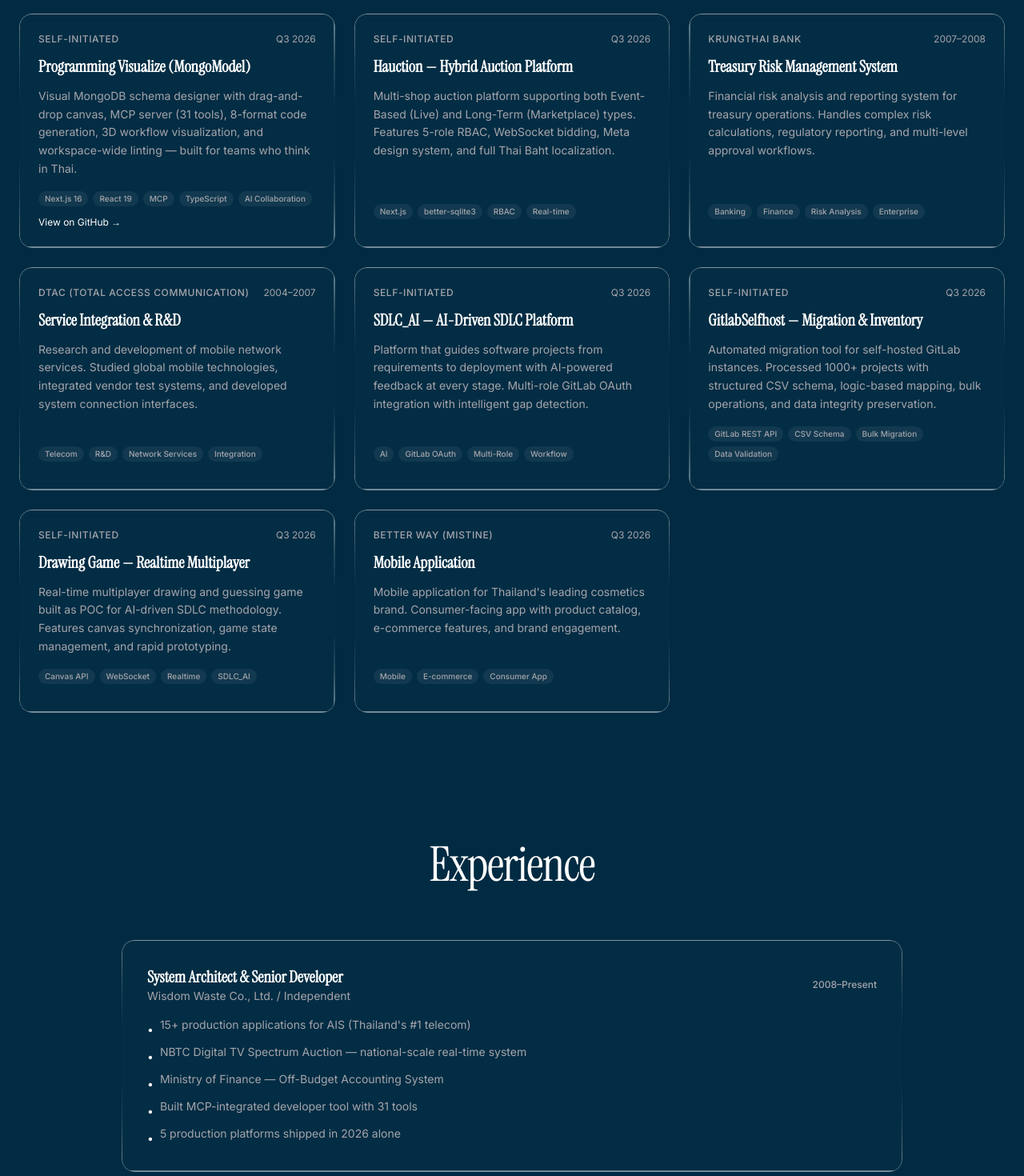
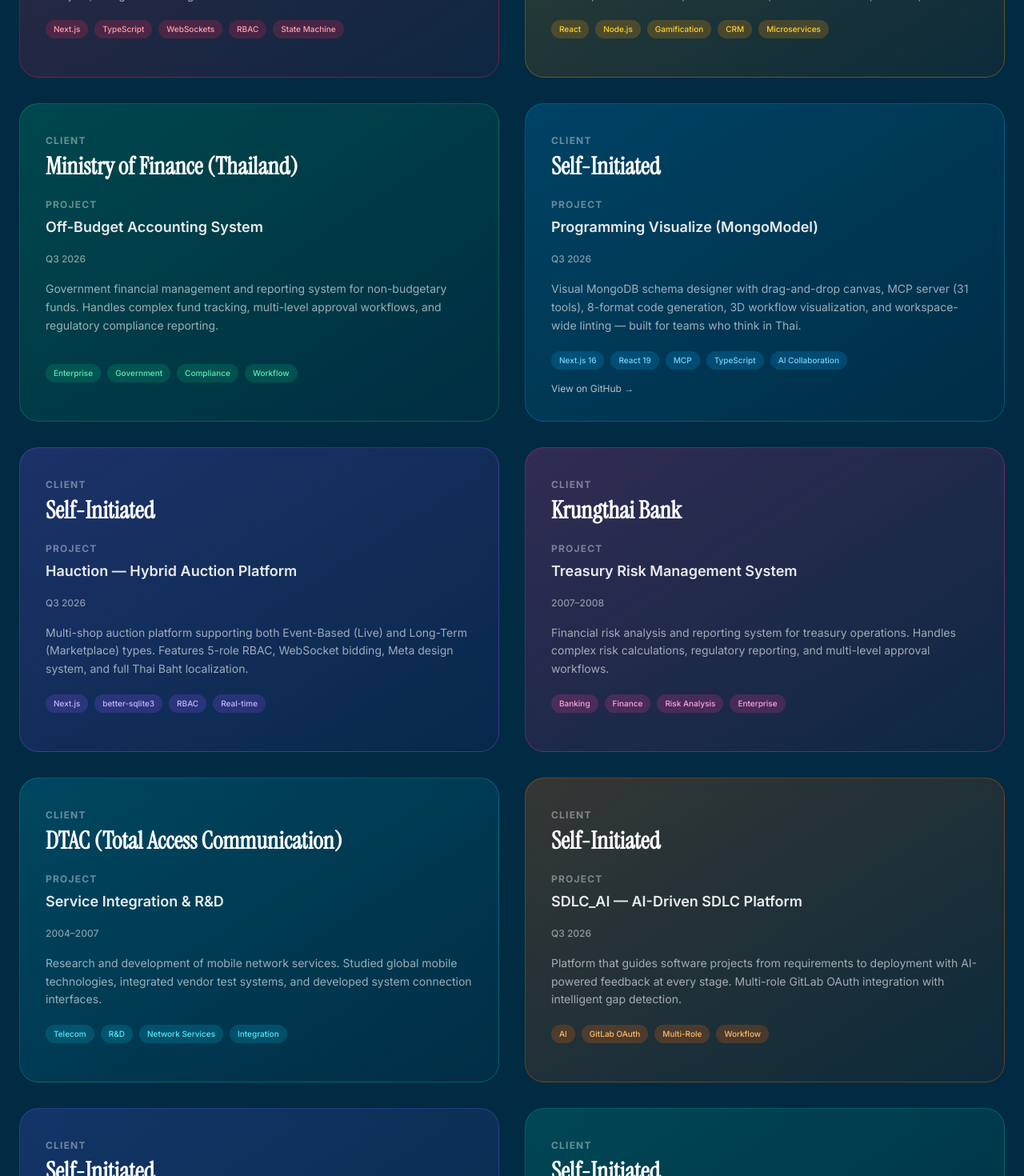
Before and after one commit to irq5/thanet-profile-, a React (Vite) app: page / in a window 1280 px wide. Shown: the part 1280-2750 px from the top of the page at 80% size. Built offline with nearby package versions, Linux system fonts and the light colour scheme.

Commit message:
feat: redesign with colored gradient cards, client names as section headers, beautiful glassmorphism

```diff
--- a/src/App.tsx
+++ b/src/App.tsx
@@ -1,4 +1,35 @@
 import { useEffect, useRef } from 'react'
+
+/* ========================================
+   Color Palette for Cards
+   ======================================== */
+const cardColors = [
+  'from-rose-500/20 to-rose-900/10 border-rose-500/30',
+  'from-amber-500/20 to-amber-900/10 border-amber-500/30',
+  'from-emerald-500/20 to-emerald-900/10 border-emerald-500/30',
+  'from-sky-500/20 to-sky-900/10 border-sky-500/30',
+  'from-violet-500/20 to-violet-900/10 border-violet-500/30',
+  'from-pink-500/20 to-pink-900/10 border-pink-500/30',
+  'from-cyan-500/20 to-cyan-900/10 border-cyan-500/30',
+  'from-orange-500/20 to-orange-900/10 border-orange-500/30',
+  'from-indigo-500/20 to-indigo-900/10 border-indigo-500/30',
+  'from-teal-500/20 to-teal-900/10 border-teal-500/30',
+  'from-fuchsia-500/20 to-fuchsia-900/10 border-fuchsia-500/30',
+]
+
+const tagColors = [
+  'bg-rose-500/20 text-rose-300',
+  'bg-amber-500/20 text-amber-300',
+  'bg-emerald-500/20 text-emerald-300',
+  'bg-sky-500/20 text-sky-300',
+  'bg-violet-500/20 text-violet-300',
+  'bg-pink-500/20 text-pink-300',
+  'bg-cyan-500/20 text-cyan-300',
+  'bg-orange-500/20 text-orange-300',
+  'bg-indigo-500/20 text-indigo-300',
+  'bg-teal-500/20 text-teal-300',
+  'bg-fuchsia-500/20 text-fuchsia-300',
+]
 
 /* ========================================
    Navigation Bar
@@ -6,28 +37,25 @@
 function Navbar() {
   return (
     <nav className="relative z-10 flex flex-row justify-between items-center px-8 py-6 max-w-7xl mx-auto">
-      {/* Logo */}
       <a
         href="#"
-        className="text-3xl tracking-tight text-[hsl(var(--foreground))]"
+        className="text-3xl tracking-tight text-white"
         style={{ fontFamily: 'var(--font-display)' }}
       >
         Thanet<sup className="text-xs">®</sup>
       </a>
 
-      {/* Nav Links (hidden on mobile) */}
       <div className="hidden md:flex gap-8 items-center">
-        <a href="#hero" className="text-sm text-[hsl(var(--muted-foreground))] hover:text-[hsl(var(--foreground))] transition-colors">Home</a>
-        <a href="#projects" className="text-sm text-[hsl(var(--muted-foreground))] hover:text-[hsl(var(--foreground))] transition-colors">Projects</a>
-        <a href="#experience" className="text-sm text-[hsl(var(--muted-foreground))] hover:text-[hsl(var(--foreground))] transition-colors">Experience</a>
-        <a href="#stack" className="text-sm text-[hsl(var(--muted-foreground))] hover:text-[hsl(var(--foreground))] transition-colors">Stack</a>
-        <a href="#contact" className="text-sm text-[hsl(var(--muted-foreground))] hover:text-[hsl(var(--foreground))] transition-colors">Contact</a>
+        <a href="#hero" className="text-sm text-white/60 hover:text-white transition-colors">Home</a>
+        <a href="#projects" className="text-sm text-white/60 hover:text-white transition-colors">Projects</a>
+        <a href="#experience" className="text-sm text-white/60 hover:text-white transition-colors">Experience</a>
+        <a href="#stack" className="text-sm text-white/60 hover:text-white transition-colors">Stack</a>
+        <a href="#contact" className="text-sm text-white/60 hover:text-white transition-colors">Contact</a>
       </div>
 
-      {/* CTA Button */}
       <a
         href="#contact"
-        className="liquid-glass rounded-full px-6 py-2.5 text-sm text-[hsl(var(--foreground))] hover:scale-[1.03] transition-transform"
+        className="liquid-glass rounded-full px-6 py-2.5 text-sm text-white hover:scale-[1.03] transition-transform"
       >
         Begin Journey
       </a>
@@ -41,31 +69,28 @@
 function Hero() {
   return (
     <section id="hero" className="relative z-10 flex flex-col items-center text-center px-6 pt-32 pb-40 py-[90px]">
-      {/* H1 with staggered words */}
       <h1
-        className="text-5xl sm:text-7xl md:text-8xl leading-[0.95] tracking-[-2.46px] max-w-7xl font-normal animate-fade-rise"
+        className="text-5xl sm:text-7xl md:text-8xl leading-[0.95] tracking-[-2.46px] max-w-7xl font-normal animate-fade-rise text-white"
         style={{ fontFamily: 'var(--font-display)' }}
       >
         Where{' '}
-        <em className="not-italic text-[hsl(var(--muted-foreground))]">dreams</em>{' '}
+        <em className="not-italic text-white/40">dreams</em>{' '}
         rise{' '}
-        <em className="not-italic text-[hsl(var(--muted-foreground))]">through the silence.</em>
+        <em className="not-italic text-white/40">through the silence.</em>
       </h1>
 
-      {/* Subtext */}
-      <p className="text-[hsl(var(--muted-foreground))] text-base sm:text-lg max-w-2xl mt-8 leading-relaxed animate-fade-rise-delay">
+      <p className="text-white/50 text-base sm:text-lg max-w-2xl mt-8 leading-relaxed animate-fade-rise-delay">
         30+ years of production experience building systems for millions of users.
         From telecom giants to national auctions, from AI platforms to developer tools.
         <br /><br />
-        <span className="text-[hsl(var(--foreground))]">
+        <span className="text-white">
           Senior Software Engineer & System Architect
         </span>
       </p>
 
-      {/* CTA Button */}
       <a
         href="#projects"
-        className="liquid-glass rounded-full px-14 py-5 text-base text-[hsl(var(--foreground))] mt-12 hover:scale-[1.03] transition-transform cursor-pointer animate-fade-rise-delay-2"
+        className="liquid-glass rounded-full px-14 py-5 text-base text-white mt-12 hover:scale-[1.03] transition-transform cursor-pointer animate-fade-rise-delay-2"
       >
         View My Work
       </a>
@@ -88,7 +113,7 @@
     client: 'AIS (Advanced Info Service)',
     name: 'Enterprise Application Suite',
     quarter: '2008–Present',
-    description: '15+ production applications for Thailand\'s #1 telecom. Including: AIS Gamification (loyalty platform), AIS IKM (knowledge management), AIS e-Service, AIS Movie Store, AIS MY Partner, AIS Good Number, AIS FBB, and more.',
+    description: "15+ production applications for Thailand's #1 telecom. Including: AIS Gamification (loyalty platform), AIS IKM (knowledge management), AIS e-Service, AIS Movie Store, AIS MY Partner, AIS Good Number, AIS FBB, and more.",
     tags: ['React', 'Node.js', 'Gamification', 'CRM', 'Microservices'],
   },
   {
@@ -152,7 +177,7 @@
     client: 'Better Way (Mistine)',
     name: 'Mobile Application',
     quarter: 'Q3 2026',
-    description: 'Mobile application for Thailand\'s leading cosmetics brand. Consumer-facing app with product catalog, e-commerce features, and brand engagement.',
+    description: "Mobile application for Thailand's leading cosmetics brand. Consumer-facing app with product catalog, e-commerce features, and brand engagement.",
     tags: ['Mobile', 'E-commerce', 'Consumer App'],
   },
 ]
@@ -162,58 +187,73 @@
     <section id="projects" className="relative z-10 px-6 py-20 max-w-7xl mx-auto">
       <RevealOnScroll>
         <h2
-          className="text-4xl sm:text-5xl md:text-6xl tracking-tight text-center mb-4"
+          className="text-4xl sm:text-5xl md:text-6xl tracking-tight text-center mb-4 text-white"
           style={{ fontFamily: 'var(--font-display)' }}
         >
           Selected Work
         </h2>
-        <p className="text-[hsl(var(--muted-foreground))] text-center max-w-2xl mx-auto mb-16">
+        <p className="text-white/40 text-center max-w-2xl mx-auto mb-16">
           Real systems, real clients, real impact. Each project shipped to production and used by thousands — or millions — of people.
         </p>
       </RevealOnScroll>
 
-      <div className="grid gap-6 md:grid-cols-2 lg:grid-cols-3">
+      <div className="grid gap-8 md:grid-cols-2">
         {projects.map((project, i) => (
-          <ProjectCard key={i} project={project} />
+          <ProjectCard key={i} project={project} colorIndex={i} />
         ))}
       </div>
     </section>
   )
 }
 
-function ProjectCard({ project }: { project: typeof projects[number] }) {
+function ProjectCard({ project, colorIndex }: { project: typeof projects[number]; colorIndex: number }) {
+  const colorClass = cardColors[colorIndex % cardColors.length]
+  const tagColorClass = tagColors[colorIndex % tagColors.length]
+
   return (
     <RevealOnScroll>
-      <div className="liquid-glass rounded-2xl p-6 h-full flex flex-col hover:scale-[1.02] transition-transform">
-        {/* Header */}
-        <div className="flex justify-between items-start mb-3">
-          <span className="text-xs font-medium text-[hsl(var(--muted-foreground))] uppercase tracking-wider">
+      <div className={`relative rounded-3xl p-8 h-full flex flex-col overflow-hidden border bg-gradient-to-br ${colorClass} backdrop-blur-sm hover:scale-[1.02] transition-all duration-300`}>
+        {/* Large Client Name */}
+        <div className="mb-4">
+          <span className="text-xs font-bold uppercase tracking-widest text-white/40">
+            Client
+          </span>
+          <h3
+            className="text-2xl sm:text-3xl font-bold text-white mt-1"
+            style={{ fontFamily: 'var(--font-display)' }}
+          >
             {project.client}
+          </h3>
+        </div>
+
+        {/* Project Name */}
+        <div className="mb-3">
+          <span className="text-xs font-bold uppercase tracking-widest text-white/40">
+            Project
           </span>
-          <span className="text-xs text-[hsl(var(--muted-foreground))]">
+          <h4 className="text-lg font-semibold text-white/90 mt-1">
+            {project.name}
+          </h4>
+        </div>
+
+        {/* Period */}
+        <div className="mb-4">
+          <span className="text-xs font-medium text-white/50">
             {project.quarter}
           </span>
         </div>
 
-        {/* Title */}
-        <h3
-          className="text-xl font-semibold text-[hsl(var(--foreground))] mb-3"
-          style={{ fontFamily: 'var(--font-display)' }}
-        >
-          {project.name}
-        </h3>
-
         {/* Description */}
-        <p className="text-sm text-[hsl(var(--muted-foreground))] leading-relaxed mb-4 flex-1">
+        <p className="text-sm text-white/60 leading-relaxed mb-5 flex-1">
           {project.description}
         </p>
 
         {/* Tags */}
-        <div className="flex flex-wrap gap-1.5 mb-3">
+        <div className="flex flex-wrap gap-2 mb-4">
           {project.tags.map((tag, j) => (
             <span
               key={j}
-              className="text-[10px] px-2 py-0.5 rounded-full bg-[hsl(var(--foreground)/0.06)] text-[hsl(var(--muted-foreground))] font-medium"
+              className={`text-[10px] px-2.5 py-1 rounded-full font-medium ${tagColorClass}`}
             >
               {tag}
             </span>
@@ -226,7 +266,7 @@
             href={project.github}
             target="_blank"
             rel="noopener noreferrer"
-            className="text-xs text-[hsl(var(--foreground))] hover:underline mt-auto"
+            className="text-xs text-white/70 hover:text-white mt-auto inline-flex items-center gap-1"
           >
             View on GitHub →
           </a>
@@ -245,7 +285,7 @@
     role: 'System Architect & Senior Developer',
     company: 'Wisdom Waste Co., Ltd. / Independent',
     highlights: [
-      '15+ production applications for AIS (Thailand\'s #1 telecom)',
+      "15+ production applications for AIS (Thailand's #1 telecom)",
       'NBTC Digital TV Spectrum Auction — national-scale real-time system',
       'Ministry of Finance — Off-Budget Accounting System',
       'Built MCP-integrated developer tool with 31 tools',
@@ -275,32 +315,32 @@
     <section id="experience" className="relative z-10 px-6 py-20 max-w-5xl mx-auto">
       <RevealOnScroll>
         <h2
-          className="text-4xl sm:text-5xl md:text-6xl tracking-tight text-center mb-16"
+          className="text-4xl sm:text-5xl md:text-6xl tracking-tight text-center mb-16 text-white"
           style={{ fontFamily: 'var(--font-display)' }}
         >
           Experience
         </h2>
       </RevealOnScroll>
 
-      <div className="space-y-12">
+      <div className="space-y-8">
         {experiences.map((exp, i) => (
           <RevealOnScroll key={i}>
-            <div className="liquid-glass rounded-2xl p-8">
+            <div className="relative rounded-3xl p-8 overflow-hidden border border-white/10 bg-gradient-to-br from-white/5 to-white/[0.02] backdrop-blur-sm">
               <div className="flex flex-col sm:flex-row sm:items-center sm:justify-between mb-4">
                 <div>
-                  <h3 className="text-xl font-semibold" style={{ fontFamily: 'var(--font-display)' }}>
+                  <h3 className="text-xl font-semibold text-white" style={{ fontFamily: 'var(--font-display)' }}>
                     {exp.role}
                   </h3>
-                  <p className="text-sm text-[hsl(var(--muted-foreground))]">{exp.company}</p>
+                  <p className="text-sm text-white/50">{exp.company}</p>
                 </div>
-                <span className="text-xs font-medium text-[hsl(var(--muted-foreground))] mt-2 sm:mt-0">
+                <span className="text-xs font-medium text-white/40 mt-2 sm:mt-0">
                   {exp.period}
                 </span>
               </div>
               <ul className="space-y-2">
                 {exp.highlights.map((h, j) => (
-                  <li key={j} className="text-sm text-[hsl(var(--muted-foreground))] flex items-start gap-2">
-                    <span className="text-[hsl(var(--foreground))] mt-1.5">•</span>
+                  <li key={j} className="text-sm text-white/60 flex items-start gap-2">
+                    <span className="text-white/40 mt-1.5">•</span>
                     {h}
                   </li>
                 ))}
@@ -348,7 +388,7 @@
     <section id="stack" className="relative z-10 px-6 py-20 max-w-6xl mx-auto">
       <RevealOnScroll>
         <h2
-          className="text-4xl sm:text-5xl md:text-6xl tracking-tight text-center mb-16"
+          className="text-4xl sm:text-5xl md:text-6xl tracking-tight text-center mb-16 text-white"
           style={{ fontFamily: 'var(--font-display)' }}
         >
           Technical Stack
@@ -358,9 +398,9 @@
       <div className="grid gap-6 sm:grid-cols-2 lg:grid-cols-3">
         {stackCategories.map((cat, i) => (
           <RevealOnScroll key={i}>
-            <div className="liquid-glass rounded-2xl p-6">
+            <div className="relative rounded-3xl p-6 overflow-hidden border border-white/10 bg-gradient-to-br from-white/5 to-white/[0.02] backdrop-blur-sm h-full">
               <h3
-                className="text-lg font-semibold mb-4 text-[hsl(var(--foreground))]"
+                className="text-lg font-semibold mb-4 text-white"
                 style={{ fontFamily: 'var(--font-display)' }}
               >
                 {cat.title}
@@ -369,7 +409,7 @@
                 {cat.items.map((item, j) => (
                   <span
                     key={j}
-                    className="text-xs px-3 py-1 rounded-full bg-[hsl(var(--foreground)/0.06)] text-[hsl(var(--muted-foreground))]"
+                    className="text-xs px-3 py-1.5 rounded-full bg-white/10 text-white/70 font-medium"
                   >
                     {item}
                   </span>
@@ -391,25 +431,25 @@
     <section id="contact" className="relative z-10 px-6 py-20 max-w-3xl mx-auto text-center">
       <RevealOnScroll>
         <h2
-          className="text-4xl sm:text-5xl md:text-6xl tracking-tight mb-6"
+          className="text-4xl sm:text-5xl md:text-6xl tracking-tight mb-6 text-white"
           style={{ fontFamily: 'var(--font-display)' }}
         >
           Let's Build Together
         </h2>
-        <p className="text-[hsl(var(--muted-foreground))] max-w-xl mx-auto mb-10">
+        <p className="text-white/40 max-w-xl mx-auto mb-10">
           Open to consulting, architecture reviews, and ambitious projects that need someone who's been shipping production code since 2004.
         </p>
 
         <div className="flex flex-col sm:flex-row gap-4 justify-center items-center">
           <a
             href="mailto:taned.ar@inspektion.co.th"
-            className="liquid-glass rounded-full px-10 py-4 text-[hsl(var(--foreground))] hover:scale-[1.03] transition-transform"
+            className="liquid-glass rounded-full px-10 py-4 text-white hover:scale-[1.03] transition-transform"
           >
             taned.ar@inspektion.co.th
           </a>
           <a
             href="tel:+66902693428"
-            className="liquid-glass rounded-full px-10 py-4 text-[hsl(var(--foreground))] hover:scale-[1.03] transition-transform"
+            className="liquid-glass rounded-full px-10 py-4 text-white hover:scale-[1.03] transition-transform"
           >
             +66 90 269 3428
           </a>
@@ -455,9 +495,9 @@
    ======================================== */
 function Footer() {
   return (
-    <footer className="relative z-10 border-t border-[hsl(var(--border))] py-8 px-6 text-center">
-      <p className="text-xs text-[hsl(var(--muted-foreground))]">
-        © {new Date().getFullYear()} Thanet Arnont. Built with Next.js, React, TypeScript.
+    <footer className="relative z-10 border-t border-white/10 py-8 px-6 text-center">
+      <p className="text-xs text-white/30">
+        © {new Date().getFullYear()} Thanet Arnont. Built with React, TypeScript, Vite.
       </p>
     </footer>
   )
@@ -481,8 +521,7 @@
           type="video/mp4"
         />
       </video>
-      {/* Dark overlay for readability */}
-      <div className="absolute inset-0 bg-[hsl(var(--background)/0.6)]" />
+      <div className="absolute inset-0 bg-[hsl(var(--background)/0.7)]" />
     </div>
   )
 }
--- a/src/index.css
+++ b/src/index.css
@@ -81,11 +81,6 @@
   to { opacity: 1; transform: translateY(0); }
 }
 
-@keyframes fade-in {
-  from { opacity: 0; }
-  to { opacity: 1; }
-}
-
 .animate-fade-rise {
   animation: fade-rise 0.8s ease-out both;
 }
@@ -96,10 +91,6 @@
 
 .animate-fade-rise-delay-2 {
   animation: fade-rise 0.8s ease-out 0.4s both;
-}
-
-.animate-fade-in {
-  animation: fade-in 1s ease-out both;
 }
 
 /* ========================================
@@ -117,7 +108,7 @@
 }
 
 /* ========================================
-   Custom Scrollbar (optional polish)
+   Custom Scrollbar
    ======================================== */
 ::-webkit-scrollbar {
   width: 8px;
```
